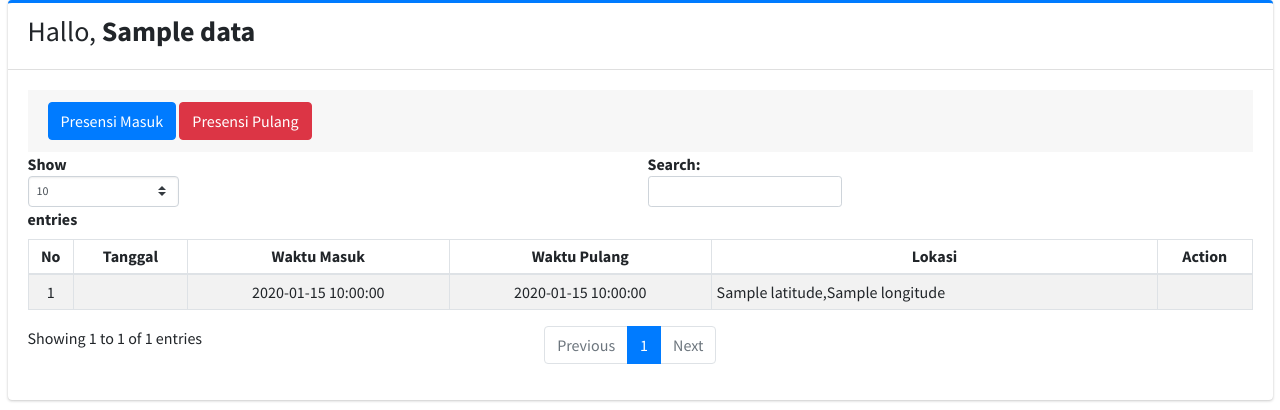
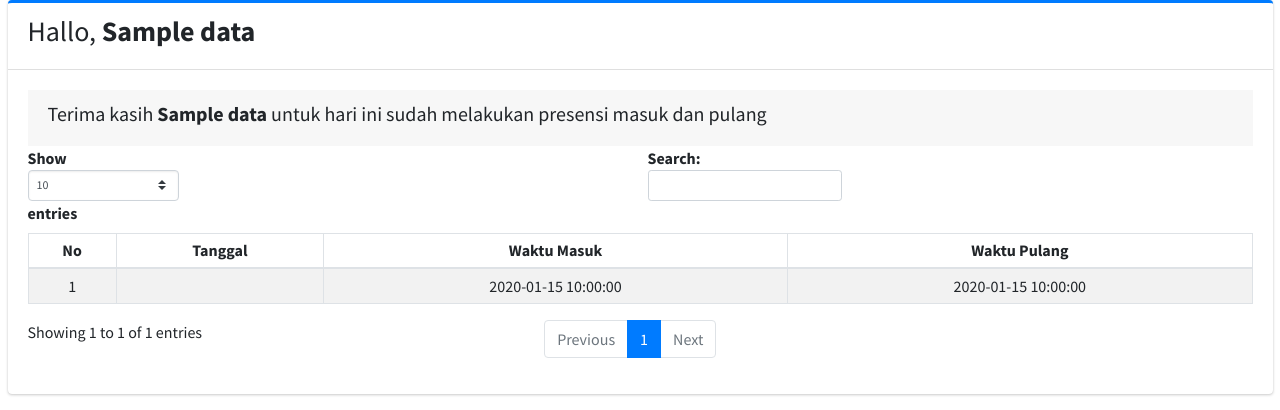
Before and after one commit to SMK-Muhammadiyah-Karangmojo/sis-pkl-smkmuhka, a CodeIgniter 4 app: the page made by app/Views/pages/student/presence.php in a window 1280 px wide. Shown: the top 410 px of the page. Run offline with PHP 8.4 and a stand-in for CodeIgniter, Linux system fonts and the light colour scheme; the template is opened without the code that fills it: most values are stand-ins (such as "Sample title", 1, 10 or a date in 2020); data that the repository does not hold is empty; some libraries are stand-ins or nearby versions.

Commit message:
add menu presence student

```diff
--- a/app/Views/pages/student/presence.php
+++ b/app/Views/pages/student/presence.php
@@ -9,9 +9,29 @@
                     </div>
                     <div class="card-body">
                         <div class="card-footer">
-                            <button class="btn btn-primary" onclick="addPresence(<?= $users_id; ?>)">Presensi Masuk
-                            </button>
-                            <button class="btn btn-danger">Presensi Pulang</button>
+                            <?php
+                            if (!$cek_presence) {
+                                ?>
+                                <button class="btn btn-primary m-1" onclick="addPresenceIn(<?= $users_id; ?>)">Presensi
+                                    Masuk
+                                </button>
+                                <?php
+                            } elseif (!$cek_presence->time_out) {
+                                ?>
+                                <button class="btn btn-danger m-1"
+                                        onclick="addPresenceOut(<?= $users_id; ?>, <?= $cek_presence->id; ?>)">
+                                    Presensi Pulang
+                                </button>
+                                <?php
+                            } else {
+                                ?>
+                                <h5>Terima kasih <strong><?= $data->name; ?></strong> untuk hari ini sudah melakukan
+                                    presensi
+                                    masuk dan pulang</h5>
+                                <?php
+                            }
+                            ?>
+
                         </div>
                         <table id="dataTable" class="table table-sm table-bordered table-striped">
                             <thead>
@@ -20,25 +40,18 @@
                                 <th>Tanggal</th>
                                 <th>Waktu Masuk</th>
                                 <th>Waktu Pulang</th>
-                                <th>Lokasi</th>
-                                <th>Action</th>
                             </tr>
                             </thead>
                             <tbody>
-                            <?php $number = 1;
+                            <?php
+                            $number = 1;
                             foreach ($data_presence as $item) {
                                 ?>
                                 <tr>
                                     <td class="text-center"><?= $number++; ?></td>
-                                    <td><?= format_indo($item->date); ?></td>
+                                    <td><?= tanggal($item->date); ?></td>
                                     <td class="text-center"><?= $item->time_in; ?></td>
                                     <td class="text-center"><?= $item->time_out; ?></td>
-                                    <td>
-                                        <?= $item->latitude; ?>,<?= $item->longitude; ?>
-                                    </td>
-                                    <td>
-
-                                    </td>
                                 </tr>
                                 <?php
                             }
@@ -53,9 +66,8 @@
     </div>
 
     <script>
-
         if ("geolocation" in navigator) {
-            function addPresence(userId) {
+            function addPresenceIn(userId) {
                 navigator.geolocation.getCurrentPosition(function (position) {
                     let latitude = position.coords.latitude;
                     let longitude = position.coords.longitude;
@@ -68,6 +80,14 @@
                 });
             }
 
+            function addPresenceOut(userId, id) {
+                navigator.geolocation.getCurrentPosition(function (position) {
+                    let latitude = position.coords.latitude;
+                    let longitude = position.coords.longitude;
+                    presenceOut(userId, id, latitude, longitude)
+                });
+            }
+
         } else {
             alert("Geolocation tidak didukung di browser Anda.");
         }
--- a/assets/config/config.js
+++ b/assets/config/config.js
@@ -32,3 +32,67 @@ function getJk(data) {
         return ""
     }
 }
+
+async function compressImage(file, maxWidth, maxHeight, quality) {
+    return new Promise((resolve, reject) => {
+        const reader = new FileReader();
+        reader.onload = function (event) {
+            const image = new Image();
+            image.src = event.target.result;
+
+            image.onload = function () {
+                const canvas = document.createElement('canvas');
+                const context = canvas.getContext('2d');
+
+                let width = image.width;
+                let height = image.height;
+
+                // Menghitung rasio aspek gambar
+                if (width > height) {
+                    if (width > maxWidth) {
+                        height *= maxWidth / width;
+                        width = maxWidth;
+                    }
+                } else {
+                    if (height > maxHeight) {
+                        width *= maxHeight / height;
+                        height = maxHeight;
+                    }
+                }
+
+                canvas.width = width;
+                canvas.height = height;
+
+                // Menggambar gambar ke dalam canvas dengan kompresi
+                context.drawImage(image, 0, 0, width, height);
+
+                // Mengubah ke format base64
+                const compressedBase64 = canvas.toDataURL('image/jpeg', quality / 100);
+
+                resolve(compressedBase64); // Mengembalikan gambar terkompresi dalam format base64
+            };
+
+            image.onerror = function (error) {
+                reject(error); // Jika terjadi kesalahan dalam memuat gambar
+            };
+        };
+
+        reader.onerror = function (error) {
+            reject(error); // Jika terjadi kesalahan saat membaca file
+        };
+
+        reader.readAsDataURL(file); // Membaca file sebagai data URL
+    });
+}
+
+function base64ToBlob(base64String, contentType = 'image/jpeg') {
+    const byteCharacters = atob(base64String.split(',')[1]);
+    const byteNumbers = new Array(byteCharacters.length);
+
+    for (let i = 0; i < byteCharacters.length; i++) {
+        byteNumbers[i] = byteCharacters.charCodeAt(i);
+    }
+
+    const byteArray = new Uint8Array(byteNumbers);
+    return new Blob([byteArray], { type: contentType });
+}
--- a/assets/yantodev/presence.js
+++ b/assets/yantodev/presence.js
@@ -7,7 +7,7 @@
 
 function presenceIn(userId, latitude, longitude) {
     Swal.fire({
-        title: "Apakah anda yakin akan melakukan presensi?",
+        title: "Apakah anda yakin akan melakukan presensi masuk?",
         html: `
             <form id="imageUploadForm" enctype="multipart/form-data">
                 <div class="form-group text-left">
@@ -54,7 +54,7 @@ function presenceIn(userId, latitude, longitude) {
                 Swal.hideLoading();
                 Swal.fire({
                     icon: "success",
-                    title: "Anda berhasil malakukan presensi!!!",
+                    title: "Anda berhasil melakukan presensi masuk!!!",
                 });
                 setTimeout(function () {
                     window.location.reload(1);
@@ -69,3 +69,69 @@ function presenceIn(userId, latitude, longitude) {
         }
     )
 }
+
+function presenceOut(userId, id, latitude, longitude){
+    Swal.fire({
+        title: "Apakah anda yakin akan melakukan presensi pulang?",
+        html: `
+            <form id="imageUploadForm" enctype="multipart/form-data">
+                <div class="form-group text-left">
+                    <label for="imageInput" class="form-label">Silahkan upload foto selfie terlebih dahulu</label>
+                    <input class="form-control" type="file" name="imageInput" id="imageInput">
+                </div>
+            </form>
+        `,
+        focusConfirm: false,
+        icon: "warning",
+        showCancelButton: true,
+        confirmButtonColor: "#3085d6",
+        cancelButtonColor: "#d33",
+        confirmButtonText: "Ya, Yakin!",
+        preConfirm: () => {
+            const fileInput = Swal.getPopup().querySelector('#imageInput');
+            let file = fileInput.files[0];
+            if (file == null) {
+                Swal.showValidationMessage('foto selfie wajib diisi!!');
+            } else {
+                let form = new FormData();
+                form.append("user_id", userId);
+                form.append("latitude", latitude);
+                form.append("longitude", longitude);
+                form.append("image", file);
+                form.append("id", id);
+                Swal.showLoading();
+                return $.ajax({
+                    method: "POST",
+                    url: baseUrl + "/student/presence",
+                    data: form,
+                    "processData": false,
+                    "mimeType": "multipart/form-data",
+                    "contentType": false,
+                }).done(function (response) {
+                    return response;
+                });
+            }
+        },
+        allowOutsideClick: () => !Swal.isLoading(),
+    }).then(result => {
+            let jsonObject = JSON.parse(result.value);
+            console.log(jsonObject)
+            if (result.isConfirmed && jsonObject.result) {
+                Swal.hideLoading();
+                Swal.fire({
+                    icon: "success",
+                    title: "Anda berhasil melakukan presensi pulang!!!",
+                });
+                setTimeout(function () {
+                    window.location.reload(1);
+                }, 3000);
+            } else {
+                Swal.fire({
+                    icon: 'error',
+                    title: 'Gagal!',
+                    text: jsonObject.value.responseData.responseMsg
+                });
+            }
+        }
+    )
+}
--- a/composer.json
+++ b/composer.json
@@ -5,7 +5,7 @@
   "homepage": "https://codeigniter.com",
   "license": "MIT",
   "require": {
-    "php": "^7.4 || ^8.0",
+    "php": "^8.1.0 || ^8.1",
     "ext-curl": "*",
     "ext-intl": "*",
     "ext-json": "*",
@@ -15,7 +15,8 @@
     "psr/log": "^1.1",
     "mpdf/mpdf": "^8.1",
     "phpoffice/phpspreadsheet": "^1.25",
-    "mpdf/qrcode": "^1.2"
+    "mpdf/qrcode": "^1.2",
+    "ext-gd": "*"
   },
   "require-dev": {
     "codeigniter/coding-standard": "^1.1",
```
Also changed, not shown: app/Config/Services.php (+11 -0 lines), app/Controllers/Student.php (+33 -12 lines), app/Libraries/ImageCompressor.php (added, +31 -0 lines), app/Models/student/PresenceModel.php (+18 -2 lines), 2 other files.
